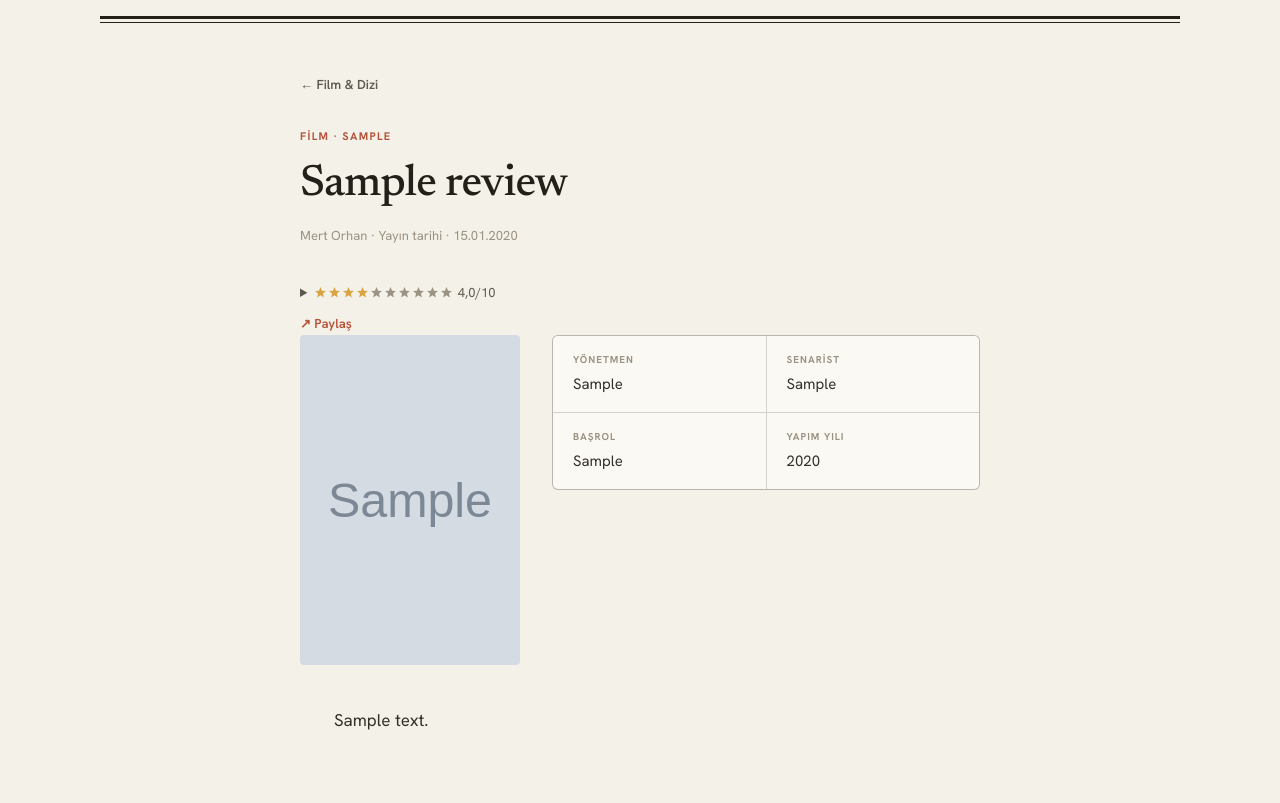
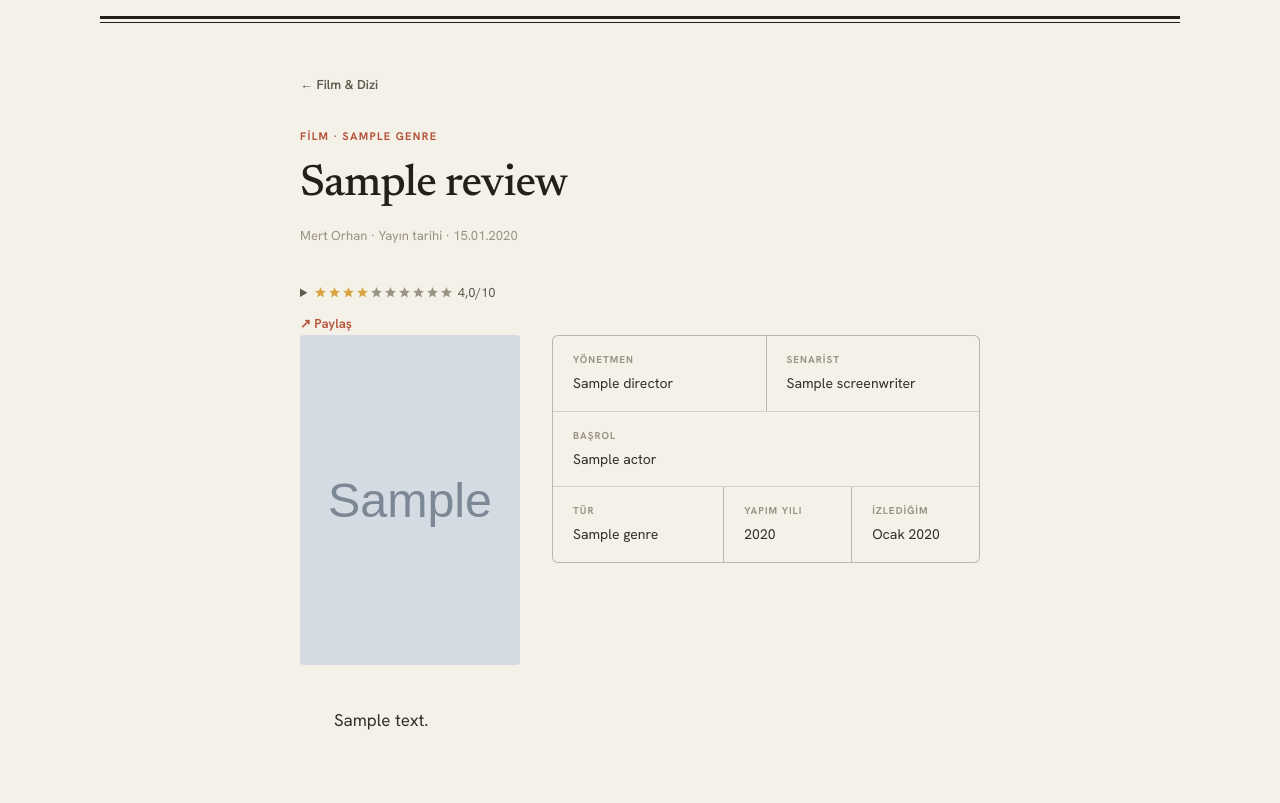
Before and after one commit to mertorhan/mertorhan-site, a Django app: a page that uses movies/templates/movies/review_detail.html in a window 1280 px wide. Shown: the part 63-866 px from the top of the page. Run offline with Django 5.2, Linux system fonts and the light colour scheme; tables that the repository leaves empty hold one stand-in row (values such as "Sample post"); grey boxes marked "Sample" are stand-in pictures.

Commit message:
KB-32: Film kunyesi yeni gorunume gecti
Kunye kutusu yeniden kuruldu: uc satir (Yonetmen|Senarist / Basrol /
Tur|Yapim yili|Izledigim), 1px izgara cizgileri, hucre zemini sayfayla
ayni. Coklu degerler " · " ile duz metin; hap kutusu yok.

Sinif adlari filme ozel (.kunye*). .credits ve .poster-head KITAP da
kullandigi icin ellenmedi; style.css'e sadece ekleme yapildi (43.
bolum), tek satir bile silinmedi.

Bos hucre hic basilmiyor: her hucre ve her satir kendi kosulunda.
Satirlar flex oldugu icin kalanlar bosluğu dolduruyor, grid olsaydi bos
kolon ayirici renginde blok olarak gorunurdu.

Eski metin alanlari artik EKRANA HICBIR YERDEN basilmiyor: kunye
kutusunun yani sira baslik ustundeki kategori satiri da (article-cat)
yeni genres iliskisine gecti. Alanlar modelde duruyor.

Izleme tarihi "Mart 2026": ay adi icin {% language "tr" %}, sitenin
LANGUAGE_CODE'u en-us oldugu icin.

Co-Authored-By: Claude Opus 5 (1M context) <noreply@anthropic.com>

```diff
--- a/movies/templates/movies/review_detail.html
+++ b/movies/templates/movies/review_detail.html
@@ -1,4 +1,5 @@
 {% extends "base.html" %}
+{% load i18n %}
 
 {% block title %}{{ review.title }} · Mert Orhan{% endblock %}
 
@@ -8,7 +9,8 @@
 
         <a href="{% url 'review_list' %}" class="article-back">← Film & Dizi</a>
 
-        <p class="article-cat">{{ review.get_content_type_display }}{% if review.genre %} · {{ review.genre }}{% endif %}</p>
+        {# Tur artik iliski: eski genre metin alani ekrana hicbir yerden basilmiyor #}
+        <p class="article-cat">{{ review.get_content_type_display }}{% if review.genres.all %} · {{ review.genres.all|join:" · " }}{% endif %}</p>
         <h1 class="article-title">{{ review.title }}</h1>
         <p class="article-byline">
             Mert Orhan · Yayın tarihi · {{ review.published_at|date:"d.m.Y" }}
@@ -52,20 +54,74 @@
         <div class="poster-head">
             <div class="article-cover"{% if review.cover_image %} style="background-image:url('{{ review.cover_image.url }}'); background-size:cover; background-position:center;"{% endif %}></div>
 
-            <div class="credits">
-                {% if review.director %}
-                <div class="credits-item"><p class="credits-label">Yönetmen</p><p class="credits-value">{{ review.director }}</p></div>
+            {% comment %}
+            Kunye: uc satir. Sinif adlari filme ozel (.kunye*) — .credits
+            KITABIN, ona dokunulmuyor.
+
+            Her hucre kendi {% if %}'i icinde, her satir da "icindekilerden
+            biri varsa" kosuluyla sarili. Bos hucre HIC BASILMIYOR; satirlar
+            flex oldugu icin kalan hucreler bosluğu dolduruyor (grid olsaydi
+            bos kolon ayirici renginde bir blok olarak gorunurdu).
+
+            Basilan alanlar YENI iliskiler. Eski metin alanlari (director,
+            screenwriter, lead_actors, genre) modelde duruyor ama artik
+            ekrana cikmiyor.
+            {% endcomment %}
+            {% if review.directors.all or review.screenwriters.all or review.actors.all or review.genres.all or review.release_year or review.watched_at %}
+            <div class="kunye">
+
+                {% if review.directors.all or review.screenwriters.all %}
+                <div class="kunye-row">
+                    {% if review.directors.all %}
+                    <div class="kunye-cell">
+                        <p class="kunye-label">Yönetmen</p>
+                        <p class="kunye-value">{{ review.directors.all|join:" · " }}</p>
+                    </div>
+                    {% endif %}
+                    {% if review.screenwriters.all %}
+                    <div class="kunye-cell">
+                        <p class="kunye-label">Senarist</p>
+                        <p class="kunye-value">{{ review.screenwriters.all|join:" · " }}</p>
+                    </div>
+                    {% endif %}
+                </div>
                 {% endif %}
-                {% if review.screenwriter %}
-                <div class="credits-item"><p class="credits-label">Senarist</p><p class="credits-value">{{ review.screenwriter }}</p></div>
+
+                {% if review.actors.all %}
+                <div class="kunye-row">
+                    <div class="kunye-cell">
+                        <p class="kunye-label">Başrol</p>
+                        <p class="kunye-value">{{ review.actors.all|join:" · " }}</p>
+                    </div>
+                </div>
                 {% endif %}
-                {% if review.lead_actors %}
-                <div class="credits-item"><p class="credits-label">Başrol</p><p class="credits-value">{{ review.lead_actors }}</p></div>
+
+                {% if review.genres.all or review.release_year or review.watched_at %}
+                <div class="kunye-row">
+                    {% if review.genres.all %}
+                    <div class="kunye-cell kunye-cell--genis">
+                        <p class="kunye-label">Tür</p>
+                        <p class="kunye-value">{{ review.genres.all|join:" · " }}</p>
+                    </div>
+                    {% endif %}
+                    {% if review.release_year %}
+                    <div class="kunye-cell">
+                        <p class="kunye-label">Yapım yılı</p>
+                        <p class="kunye-value">{{ review.release_year }}</p>
+                    </div>
+                    {% endif %}
+                    {% if review.watched_at %}
+                    <div class="kunye-cell">
+                        <p class="kunye-label">İzlediğim</p>
+                        {# Ay adi Turkce olsun diye: sitenin LANGUAGE_CODE'u en-us #}
+                        <p class="kunye-value">{% language "tr" %}{{ review.watched_at|date:"F Y" }}{% endlanguage %}</p>
+                    </div>
+                    {% endif %}
+                </div>
                 {% endif %}
-                {% if review.release_year %}
-                <div class="credits-item"><p class="credits-label">Yapım yılı</p><p class="credits-value">{{ review.release_year }}</p></div>
-                {% endif %}
+
             </div>
+            {% endif %}
         </div>
 
         {# İnceleme gövdesi #}
--- a/movies/views.py
+++ b/movies/views.py
@@ -26,7 +26,9 @@ def review_detail(request, slug):
     # prefetch: alt kriterler sayfada listeleniyor. Onsuz her kriter icin
     # bir sorgu daha acilirdi (9 kriter = 9 ekstra sorgu).
     review = get_object_or_404(
-        Review.objects.prefetch_related("scores__criterion"),
+        Review.objects.prefetch_related(
+            "scores__criterion", "directors", "screenwriters", "actors", "genres"
+        ),
         slug=slug,
         is_published=True,
     )
--- a/static/css/style.css
+++ b/static/css/style.css
@@ -2638,3 +2638,68 @@ main {
        aciklama kendi kriterinden kopuk duruyordu. */
     line-height: 1.35;
 }
+
+/* ============================================
+   43. FİLM KÜNYESİ
+   --- Detay sayfasinda afisin sagindaki kutu ---
+   Not: 19. bolumdeki .credits kurallari KITABIN.
+   Film kendi sinif adlarini kullanir, ikisi
+   birbirine karismaz.
+   ============================================ */
+
+/* Kutu: satirlar alt alta, aralarinda 1px yatay ayirici.
+   Ayirici cizgiler gap + zemin rengi hilesiyle ciziliyor. */
+.kunye {
+    display: grid;
+    gap: 1px;
+    background: var(--line);
+    border: 1px solid var(--line);
+    border-radius: 6px;
+    overflow: hidden;
+}
+
+/* Satirlar FLEX, grid degil: bir hucre hic basilmadiginda (ornegin
+   yonetmen girilmemisse) kalan hucreler bosluğu doldurur. Grid olsaydi
+   bos kolon, ayirici renginde bir blok olarak gorunurdu. */
+.kunye-row {
+    display: flex;
+    gap: 1px;
+    background: var(--line);
+}
+
+/* Zemin --paper: hucreler sayfayla ayni zeminde, geriye sadece izgara
+   cizgileri kaliyor. */
+.kunye-cell {
+    flex: 1 1 0;
+    background: var(--paper);
+    padding: 16px 20px;
+    min-width: 0;   /* uzun isim listesi hucreyi tasirmasin */
+}
+
+/* Tur hucresi digerlerinden genis: 1.5 / 1 / 1 */
+.kunye-cell--genis {
+    flex: 1.5 1 0;
+}
+
+.kunye-label {
+    font-size: 10px;
+    font-weight: 700;
+    text-transform: uppercase;
+    letter-spacing: 0.1em;
+    color: var(--faint);
+    margin-bottom: 4px;
+}
+
+.kunye-value {
+    font-size: 14px;
+    color: var(--body);
+}
+
+/* --- Dar ekran: uclu satir alt alta dussun ---
+   Esik 700px, 35. bolumdeki .poster-head ile ayni: afis zaten orada
+   kunyenin ustune cikiyor. */
+@media (max-width: 700px) {
+    .kunye-row {
+        flex-direction: column;
+    }
+}
```
